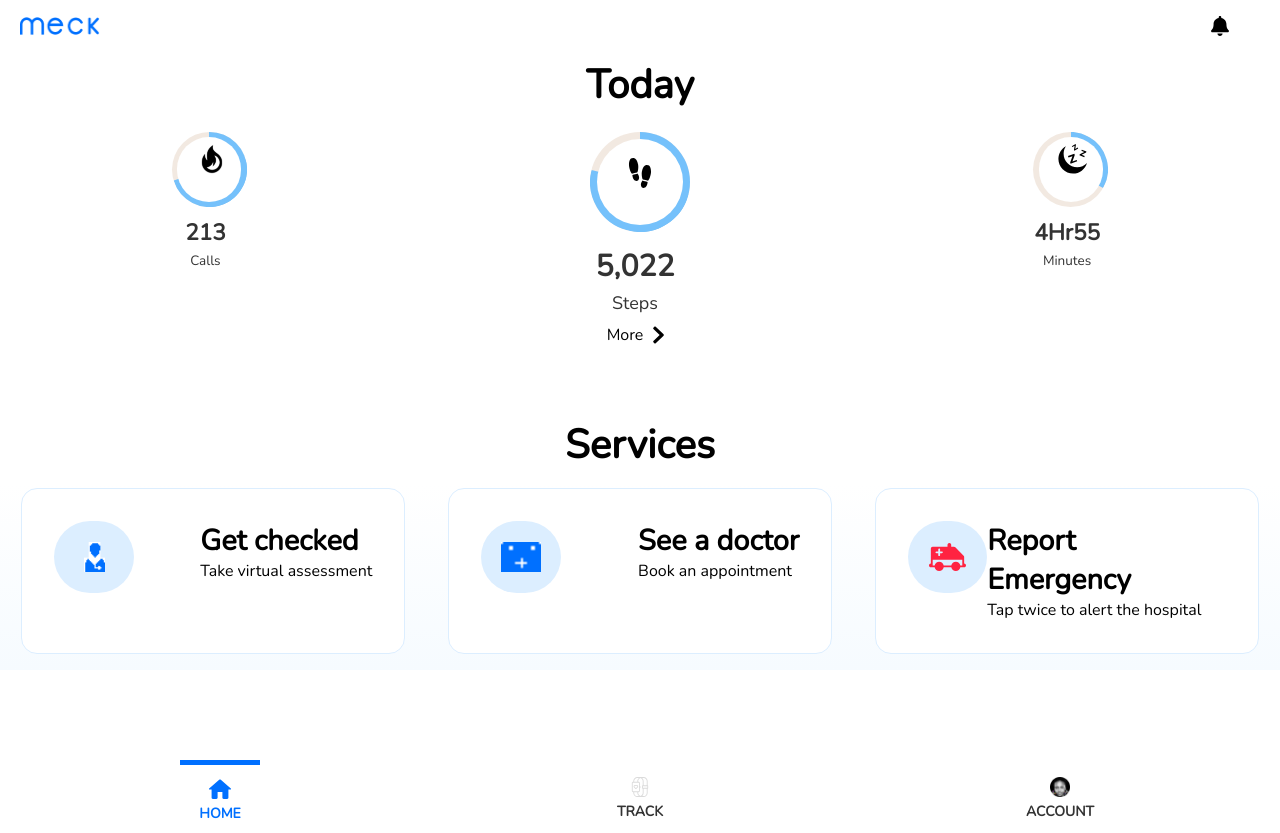
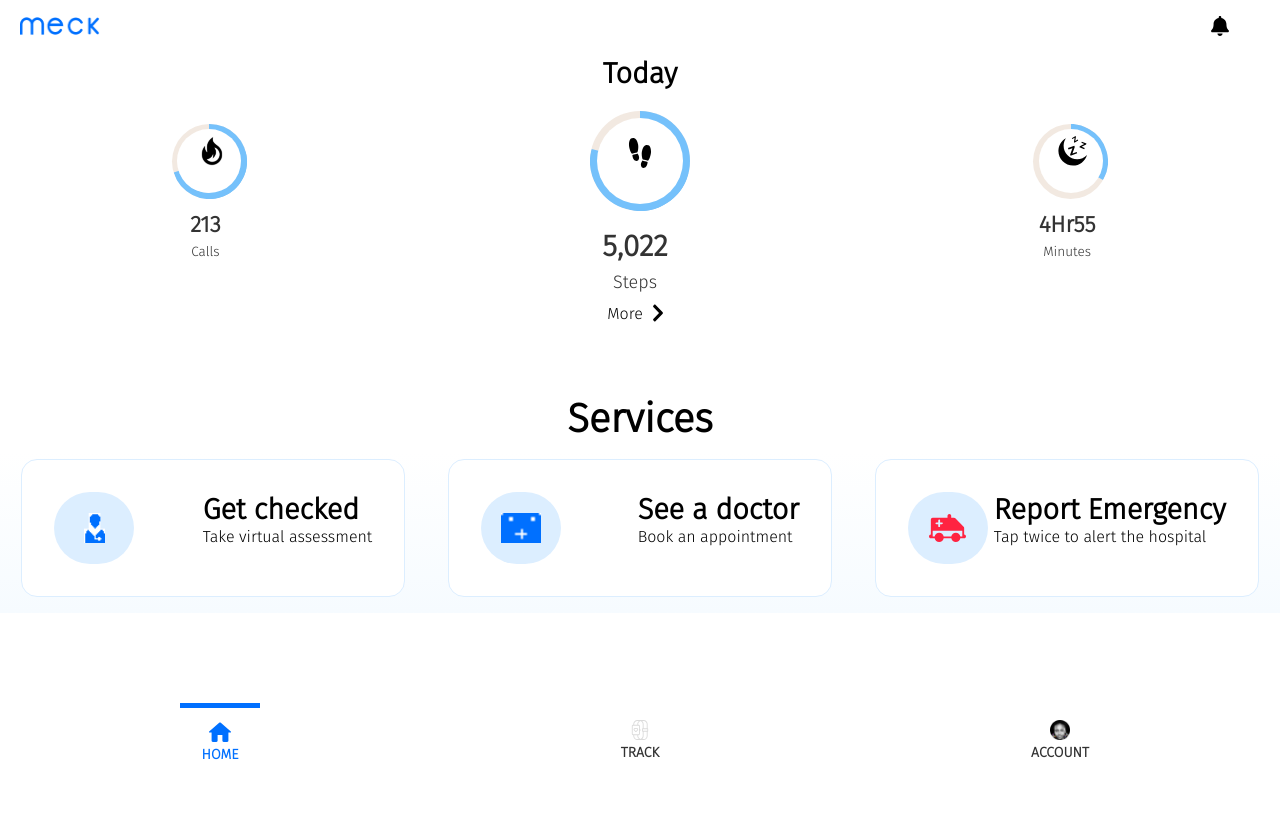
Before and after one commit to MusahMusah/mech-health-ui, a Nuxt app: page / in a window 1280 px wide. After the commit the page ends 800 px from the top, so only its background shows below. Built offline with nearby package versions, Linux system fonts and the light colour scheme.

Commit message:
refactor code

```diff
--- a/assets/css/base.css
+++ b/assets/css/base.css
@@ -26,7 +26,8 @@
 
 html,
 body {
-  font-family: 'Nunito', sans-serif;
+  /* font-family: 'Nunito', sans-serif; */
+  font-family: 'Fira Sans', sans-serif;
   background-color: var(--primary-color);
 }
 
--- a/components/Analysis.vue
+++ b/components/Analysis.vue
@@ -1,6 +1,6 @@
 <template>
   <div class="analysis-wrapper">
-    <h4 class="text-center md">Today</h4>
+    <h4 class="text-center sm">Today</h4>
     <div class="progress-items">
       <div class="progress-circle over50 p70">
         <span>
@@ -83,6 +83,7 @@ export default {
 .progress-items {
   display: flex;
   justify-content: space-around;
+  align-items: center;
 }
 .progress-grow {
   font-size: 20px;
--- a/nuxt.config.js
+++ b/nuxt.config.js
@@ -16,7 +16,8 @@ export default {
     ],
     link: [
       { rel: 'icon', type: 'image/x-icon', href: '/favicon.ico' },
-      { rel: 'stylesheet', href: 'https://fonts.googleapis.com/css2?family=Nunito&display=swap' }
+      // { rel: 'stylesheet', href: 'https://fonts.googleapis.com/css2?family=Nunito&display=swap' }
+      { rel: 'stylesheet', href: 'https://fonts.googleapis.com/css2?family=Fira+Sans:ital,wght@0,300;1,300&display=swap' }
     ]
   },
 
```
